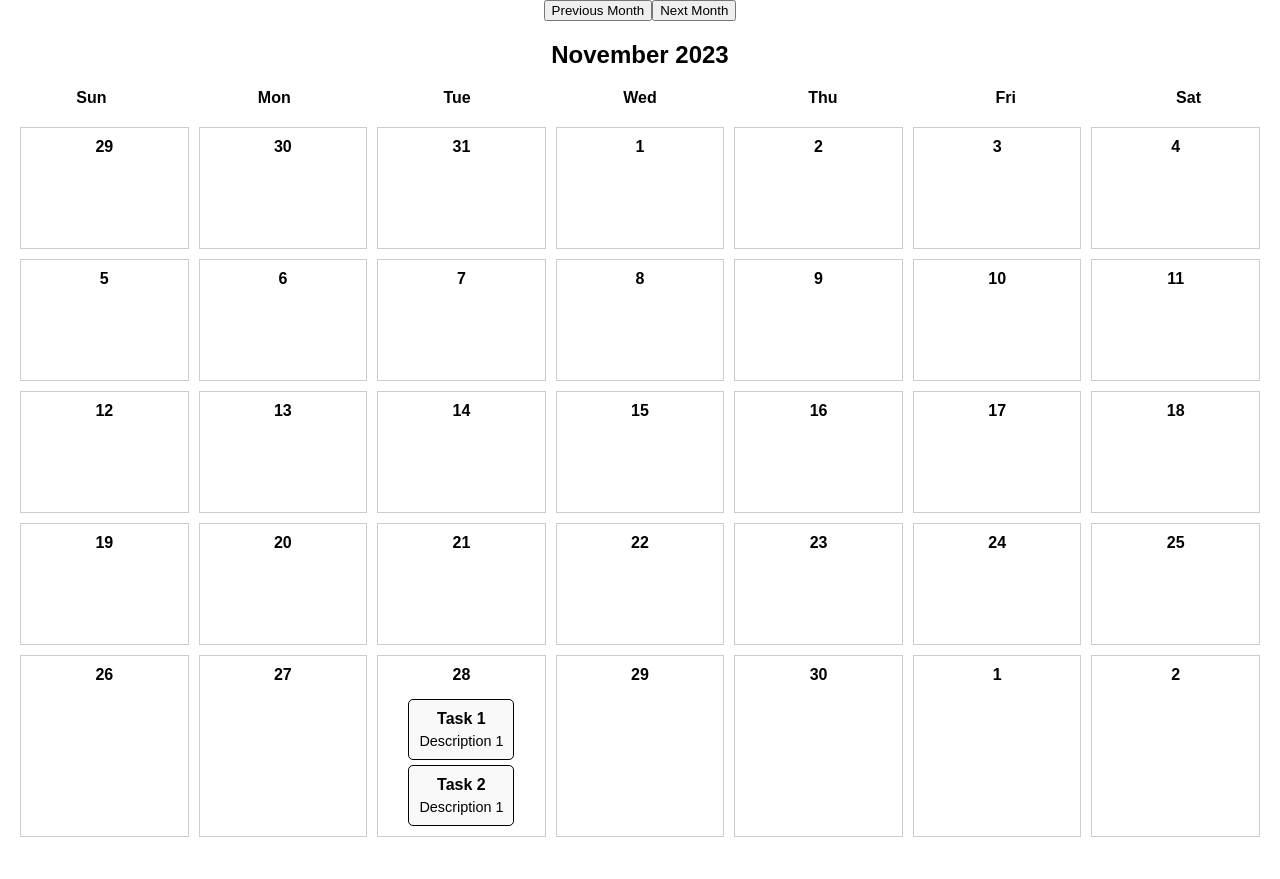
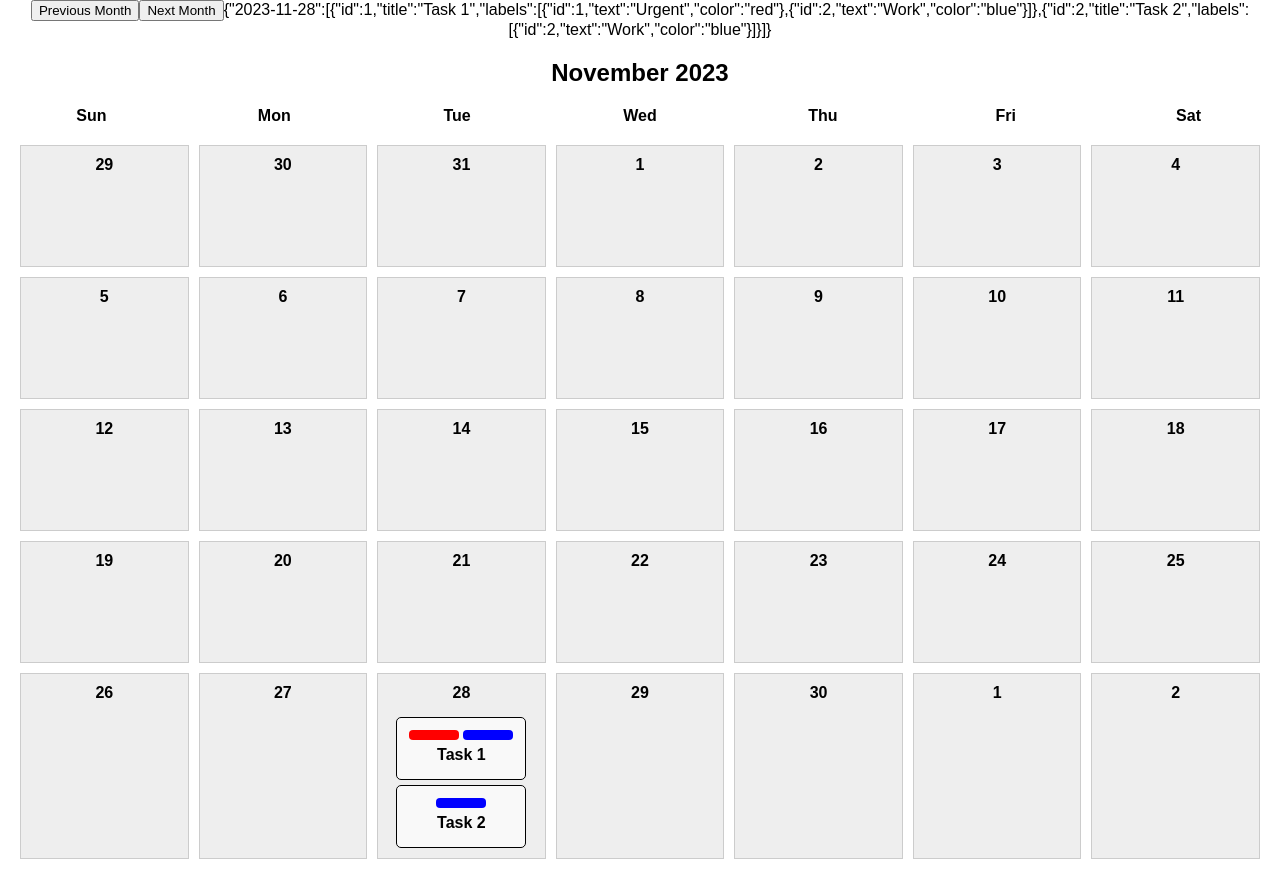
Before and after one commit to yetemegn-telaye/scheduler, a React (Create React App) app: page / in a window 1280 px wide. Before the commit the page ends 857 px from the top, so only its background shows below. Built offline with nearby package versions, Linux system fonts and the light colour scheme.

Commit message:
adusted labels, made it editable

```diff
--- a/src/components/CalendarGrid.css
+++ b/src/components/CalendarGrid.css
@@ -13,6 +13,7 @@
 
   .day-box {
     border: 1px solid #ccc;
+    background-color: #eee;
     padding: 10px;
     min-height: 100px;
     display: flex;
@@ -59,6 +60,7 @@
     padding: 10px;
     margin-top: 5px;
     border-radius: 5px;
+    min-height: 10;
     /* box shadow */
 
   }
@@ -71,3 +73,11 @@
   .task-description {
     font-size: 0.9em;
   }
+
+  .label-color-box {
+    display: inline-block;
+    width: 50px;  /* Width of the box */
+    height: 10px; /* Height of the box */
+    margin: 2px;
+    border-radius: 4px; /* Optional: for rounded corners */
+  }
--- /dev/null
+++ b/src/components/DayBox.tsx
@@ -0,0 +1,46 @@
+import { Task } from "./Grid";
+import { startOfMonth, endOfMonth, startOfWeek, endOfWeek, addDays, addMonths, format } from 'date-fns';
+import { TaskCard } from "./TaskCard";
+
+function determineDropIndex(dropY:any, tasksCount:any) {
+
+    return Math.min(Math.floor(dropY / 100), tasksCount - 1);
+  }
+
+  interface DayProps {
+    date: Date;
+    setTask:any;
+    tasks: Task[];
+    onDropTask: (taskId: number, date: Date, dropIndex: number) => void;
+  }
+
+const DayBox: React.FC<any> = ({ date,setTask, tasks, onDropTask,allTasks }) => {
+    const handleDragOver = (e: React.DragEvent<HTMLDivElement>) => {
+      e.preventDefault();
+    };
+
+
+    const handleDrop = (e: React.DragEvent<HTMLDivElement>) => {
+      e.preventDefault();
+      const { taskId, index } = JSON.parse(e.dataTransfer.getData('text/plain'));
+      const dropIndex = determineDropIndex(e.clientY, tasks.length);
+      onDropTask(taskId, date, dropIndex);
+    };
+
+    return (
+      <div
+        className="day-box"
+        onDragOver={handleDragOver}
+        onDrop={handleDrop}
+      >
+        <div className="date">{format(date, 'd')}</div>
+        <div className="tasks">
+          {tasks.map((task:any, index:any) => (
+            <TaskCard setTask={setTask} key={task.id} task={task} date={date} allTasks={allTasks} index={index} />
+          ))}
+        </div>
+      </div>
+    );
+  };
+
+  export default DayBox;
--- a/src/components/Grid.tsx
+++ b/src/components/Grid.tsx
@@ -1,97 +1,67 @@
 import React, { useState } from 'react';
 import { startOfMonth, endOfMonth, startOfWeek, endOfWeek, addDays, addMonths, format } from 'date-fns';
 import './CalendarGrid.css';
+import WeekdayHeader from './WeekDayHeader';
+import DayBox  from './DayBox';
 
-interface Task {
+export interface Label {
+    id: number;
+    text: string;
+    color: string;
+
+  }
+
+export interface Task {
   id: number;
   title: string;
-  description: string;
+  labels: Label[]; // Array of labels
 }
 
 interface TaskMap {
   [date: string]: Task[];
 }
 
-interface DayProps {
-  date: Date;
-  tasks: Task[];
-  onDropTask: (taskId: number, date: Date, dropIndex: number) => void;
-}
 
-const TaskCard: React.FC<{ task: Task, index: number }> = ({ task, index }) => {
-  const handleDragStart = (e: React.DragEvent<HTMLDivElement>) => {
-    e.dataTransfer.setData('text/plain', JSON.stringify({ taskId: task.id, index }));
+const MonthCalendar: React.FC = () => {
+
+  const [currentMonth, setCurrentMonth] = useState<Date>(new Date());
+  const [selectedLabels, setSelectedLabels] = useState<Label[]>([])
+  const [labels, setLabels] = useState<Label[]>([
+    // Example labels
+    { id: 1, text: 'Urgent', color: 'red' },
+    { id: 2, text: 'Work', color: 'blue' },
+    // Add more labels as needed
+  ]);
+
+  const handleCreateLabel = (newLabel: Label) => {
+    setLabels(prev => [...prev, newLabel]);
   };
 
-  return (
-    <div
-      draggable="true"
-      onDragStart={handleDragStart}
-      className="task-card"
-    >
-      <div className="task-title">{task.title}</div>
-      <div className="task-description">{task.description}</div>
-    </div>
-  );
-};
-
-const DayBox: React.FC<DayProps> = ({ date, tasks, onDropTask }) => {
-  const handleDragOver = (e: React.DragEvent<HTMLDivElement>) => {
-    e.preventDefault();
+  const handleEditLabel = (updatedLabel: Label) => {
+    setLabels(prev => prev.map(label => label.id === updatedLabel.id ? updatedLabel : label));
   };
 
-  const handleDrop = (e: React.DragEvent<HTMLDivElement>) => {
-    e.preventDefault();
-    const { taskId, index } = JSON.parse(e.dataTransfer.getData('text/plain'));
-    const dropIndex = determineDropIndex(e.clientY, tasks.length);
-    onDropTask(taskId, date, dropIndex);
+  const handleFilterByLabel = (label: Label) => {
+    setSelectedLabels(prev => {
+      if (prev.includes(label)) {
+        return prev.filter(l => l.id !== label.id);
+      } else {
+        return [...prev, label];
+      }
+    });
   };
 
-  return (
-    <div
-      className="day-box"
-      onDragOver={handleDragOver}
-      onDrop={handleDrop}
-    >
-      <div className="date">{format(date, 'd')}</div>
-      <div className="tasks">
-        {tasks.map((task, index) => (
-          <TaskCard key={task.id} task={task} index={index} />
-        ))}
-      </div>
-    </div>
-  );
-};
 
-function determineDropIndex(dropY:any, tasksCount:any) {
-  // This is a simplistic way to determine the drop index based on the Y position.
-  // For a more accurate approach, you would calculate the position of each task element.
-  return Math.min(Math.floor(dropY / 100), tasksCount - 1); // Assuming each task has an approximate height of 100px
-}
-
-const WeekdayHeader: React.FC = () => {
-  const weekdays = ['Sun', 'Mon', 'Tue', 'Wed', 'Thu', 'Fri', 'Sat'];
-  return (
-    <div className="weekdays-header">
-      {weekdays.map(day => (
-        <div key={day} className="weekday">
-          {day}
-        </div>
-      ))}
-    </div>
-  );
-};
-
-const MonthCalendar: React.FC = () => {
-  const [currentMonth, setCurrentMonth] = useState<Date>(new Date());
   const [tasks, setTasks] = useState<TaskMap>({
     [format(new Date(), 'yyyy-MM-dd')]: [
-      { id: 1, title: 'Task 1', description: 'Description 1' },
-      { id: 2, title: 'Task 2', description: 'Description 1' },
+      { id: 1, title: 'Task 1',labels: [labels[0], labels[1]]},
+      { id: 2, title: 'Task 2',labels: [labels[1]]},
       // Add more tasks for specific dates as needed
     ],
     // Additional dates and their tasks...
   });
+
+
 
   const monthYear = format(currentMonth, 'MMMM yyyy');
   const startDay = startOfWeek(startOfMonth(currentMonth));
@@ -131,6 +101,8 @@ const MonthCalendar: React.FC = () => {
       <DayBox
         key={day.toISOString()}
         date={day}
+        allTasks = {tasks}
+        setTask={setTasks}
         tasks={tasks[dayString] || []}
         onDropTask={moveTaskToDay}
       />
@@ -145,6 +117,7 @@ const MonthCalendar: React.FC = () => {
       <button onClick={() => setCurrentMonth(addMonths(currentMonth, 1))}>
         Next Month
       </button>
+      {JSON.stringify(tasks)}
       <h2>{monthYear}</h2>
       <WeekdayHeader />
       <div className="month-grid">
--- /dev/null
+++ b/src/components/TaskCard.tsx
@@ -0,0 +1,52 @@
+import React from 'react';
+import './CalendarGrid.css';
+
+
+interface Task {
+  id: number;
+  title: string;
+ labels: Label[]; // Array of labels
+}
+
+
+ interface Label {
+    id: number;
+    text: string;
+    color: string;
+
+  }
+
+
+
+export const TaskCard: React.FC<any> = ({ task,setTask, index,allTasks,date }) => {
+  const handleDragStart = (e: React.DragEvent<HTMLDivElement>) => {
+    e.dataTransfer.setData('text/plain', JSON.stringify({ taskId: task.id, index }));
+  };
+  const makeEditable = (e:any) => {
+    e.target.contentEditable = true;
+  }
+
+  const handleTaskUpdate = (taskId:number, title:string) => {
+    var prevTaskList = allTasks[date];
+    var taskToUpdate = prevTaskList.find((task:any) => task.id === taskId);
+    taskToUpdate.title = title;
+    // setTask(prev => ({...prev, [date]: prevTaskList}));
+
+  }
+  return (
+    <div draggable="true" onDragStart={handleDragStart} className="task-card">
+          <div className="task-labels">
+
+      {task.labels.map((label:any) => (
+       <span key={label.id} title={label.text} className="label-color-box" style={{ backgroundColor: label.color }}></span>
+
+      ))}
+    </div>
+
+      <div className="task-title" onClick={(e)=>{makeEditable(e)}} onBlur={(e)=>{handleTaskUpdate(task.id,e.target.innerText)}}>{task.title}</div>
+
+
+
+    </div>
+  );
+};
--- /dev/null
+++ b/src/components/WeekDayHeader.tsx
@@ -0,0 +1,14 @@
+const WeekdayHeader: React.FC = () => {
+    const weekdays = ['Sun', 'Mon', 'Tue', 'Wed', 'Thu', 'Fri', 'Sat'];
+    return (
+      <div className="weekdays-header">
+        {weekdays.map(day => (
+          <div key={day} className="weekday">
+            {day}
+          </div>
+        ))}
+      </div>
+    );
+  };
+
+  export default WeekdayHeader;
```
